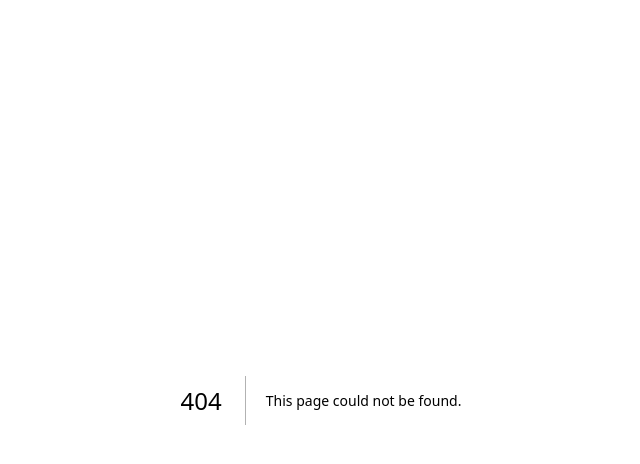
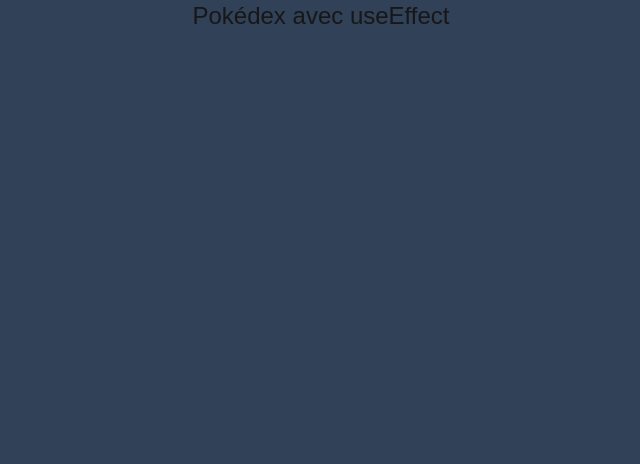
Before and after one commit to prof-moevus/25s2E_les-joe-codes_react, a Next.js app: page /exos/semaine05 in a window 1280 px wide. Before the commit this address had no page. Shown: the top 464 px of the page, without its empty margins (319-959 px from the left). Built offline with nearby package versions, Linux system fonts and the light colour scheme.

Commit message:
Ajout de l'état `loading`

```diff
--- /dev/null
+++ b/src/app/exos/semaine05/page.js
@@ -0,0 +1,9 @@
+'use client';
+
+export default function Pokedex() {
+    return (
+        <div>
+            <h1>Pokédex avec useEffect</h1>
+        </div>
+    );
+}
```
